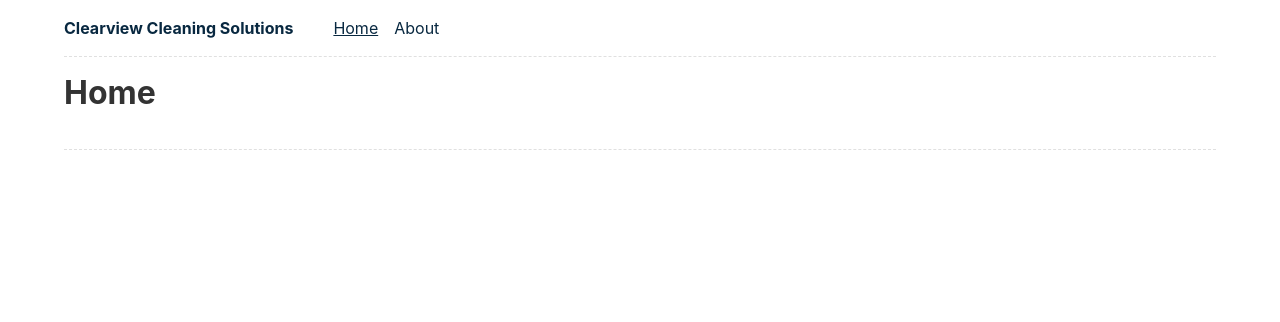
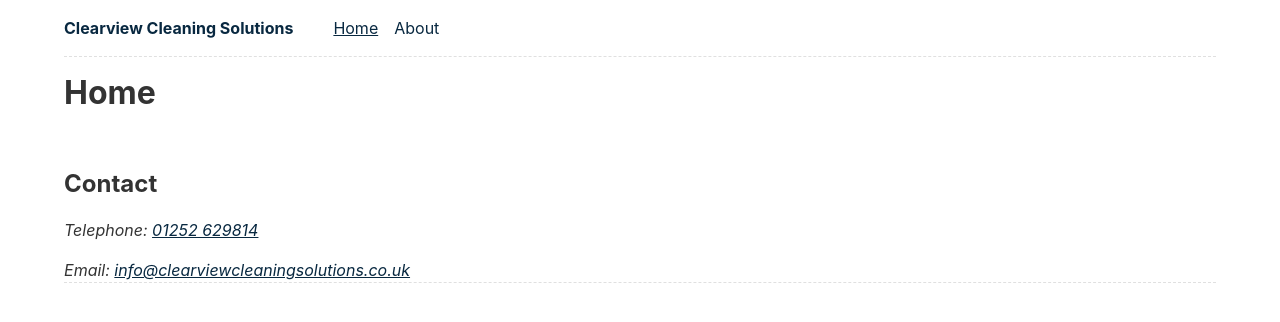
Before and after one commit to andij/clearviewcleaningsolutions, an Eleventy site: page content/index.njk in a window 1280 px wide. Built offline with nearby package versions, Linux system fonts and the light colour scheme; Eleventy itself is replaced by a stand-in of ours; files that its build step writes are made by us from their sources.

Commit message:
add contact details to footer

```diff
--- a/_includes/layouts/base.njk
+++ b/_includes/layouts/base.njk
@@ -50,7 +50,13 @@
       {{ content | safe }}
     </main>
 
-    <footer></footer>
+    <footer>
+      <h2>Contact</h2>
+      <address>
+        <p>Telephone: <a href="tel:01252629814">01252 629814</a></p>
+        <p>Email: <a href="mailto:info@clearviewcleaningsolutions.co.uk?subject=Enquiry">info@clearviewcleaningsolutions.co.uk</a></p>
+      </address>
+    </footer>
 
     <!-- Current page: {{ page.url | htmlBaseUrl }} -->
   </body>
```
